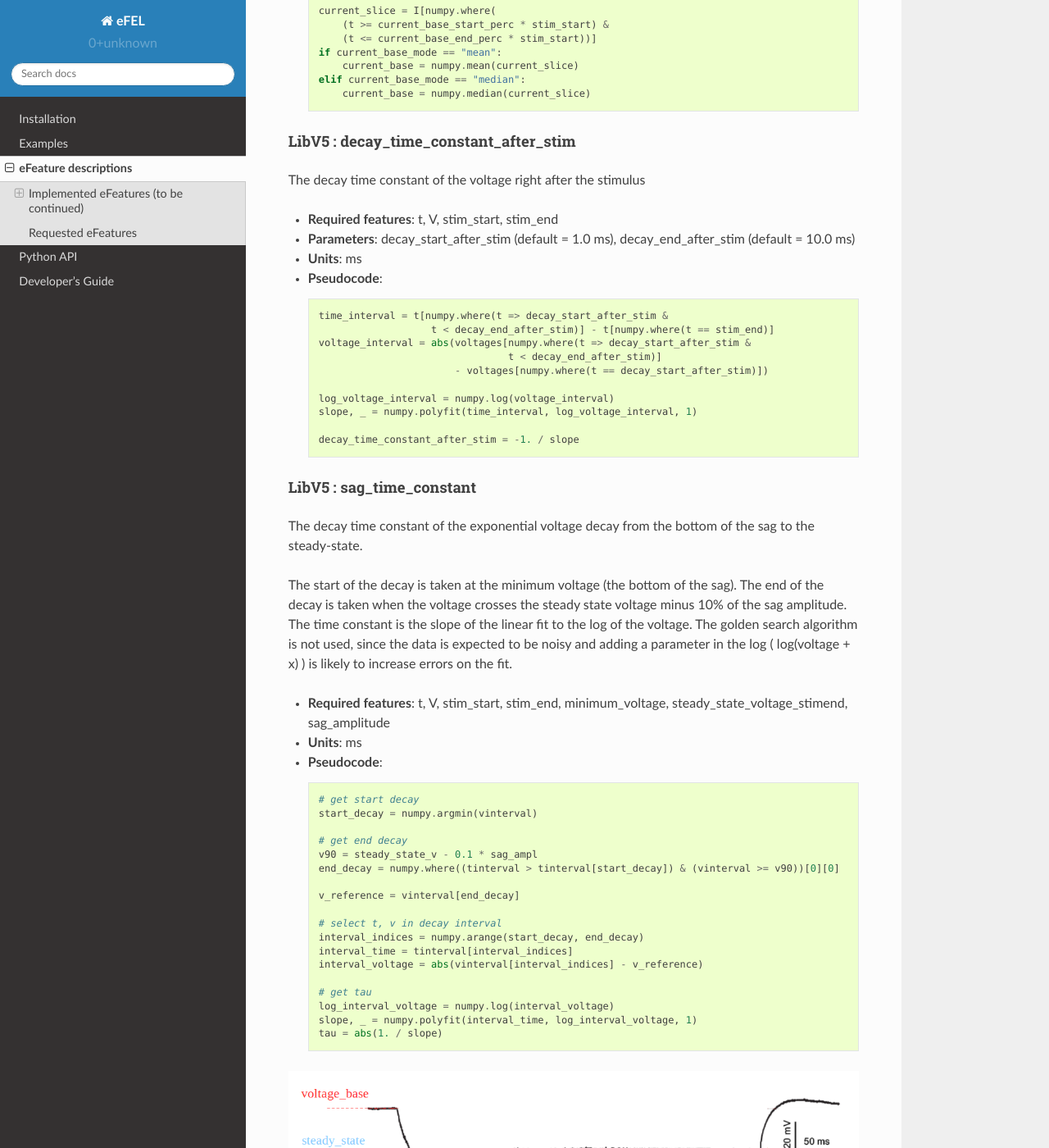
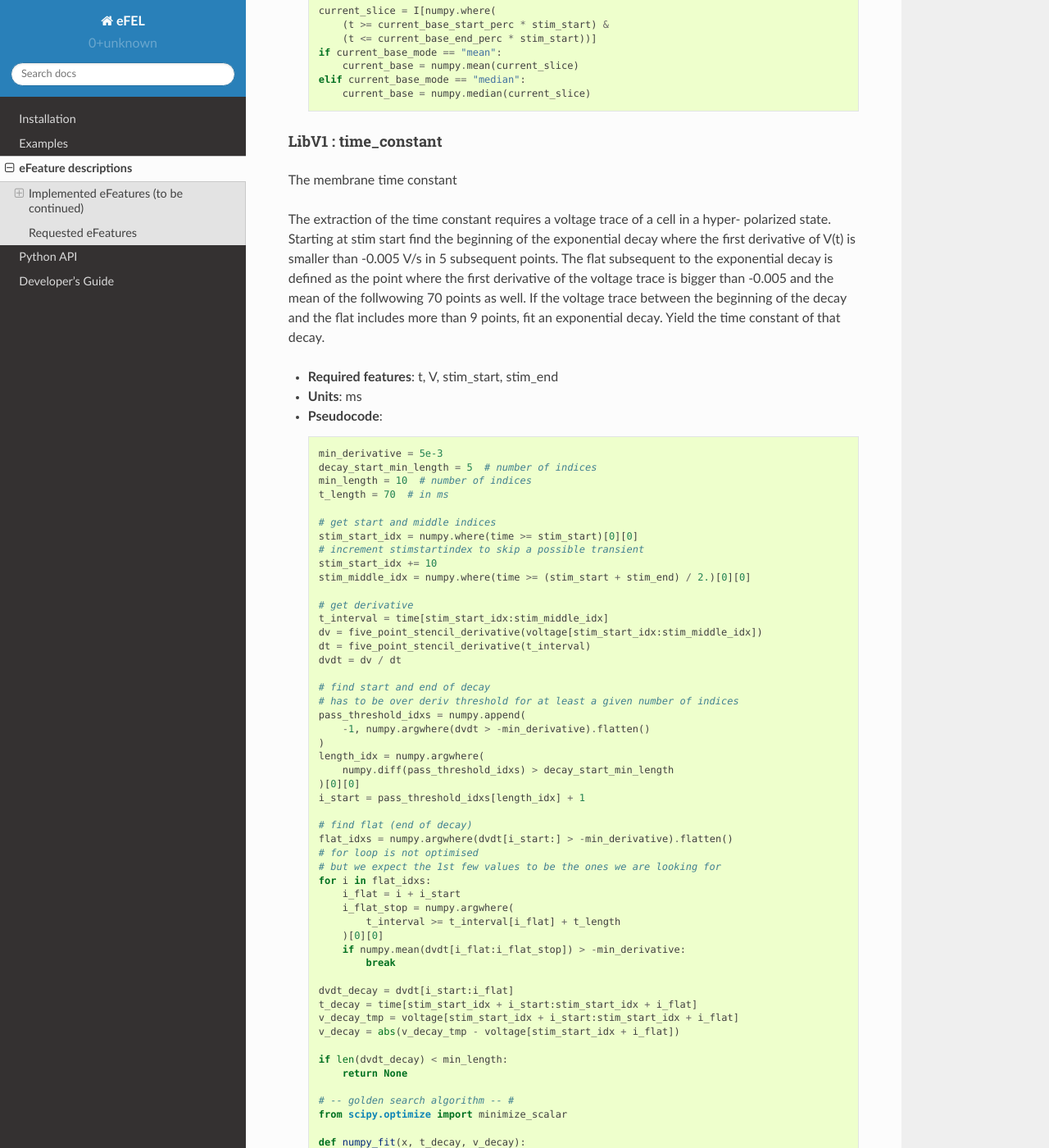
Before and after one commit to BlueBrain/eFEL, a Sphinx documentation site: the page built from docs/source/eFeatures.rst, in a window 1280 px wide and 1400 px high, scrolled down 21558 px. Shown: the whole window at 82% size. Built offline with Sphinx 7.4.7 and the Read the Docs theme 2.0.0, drawn with Linux system fonts in a browser that asks for light colours; some of the changed text lies outside the part shown.

Commit message:
Add doc and test for time_constant

```diff
--- a/docs/source/eFeatures.rst
+++ b/docs/source/eFeatures.rst
@@ -978,6 +978,96 @@ The average current during the last 10% of time before the stimulus.
     elif current_base_mode == "median":
         current_base = numpy.median(current_slice)
 
+LibV1 : time_constant
+~~~~~~~~~~~~~~~~~~~~~
+
+The membrane time constant
+
+The extraction of the time constant requires a voltage trace of a cell in a hyper- polarized state.
+Starting at stim start find the beginning of the exponential decay where the first derivative of V(t) is smaller than -0.005 V/s in 5 subsequent points.
+The flat subsequent to the exponential decay is defined as the point where the first derivative of the voltage trace is bigger than -0.005
+and the mean of the follwowing 70 points as well.
+If the voltage trace between the beginning of the decay and the flat includes more than 9 points, fit an exponential decay.
+Yield the time constant of that decay.
+
+- **Required features**: t, V, stim_start, stim_end
+- **Units**: ms
+- **Pseudocode**: ::
+
+    min_derivative = 5e-3
+    decay_start_min_length = 5  # number of indices
+    min_length = 10  # number of indices
+    t_length = 70  # in ms
+
+    # get start and middle indices
+    stim_start_idx = numpy.where(time >= stim_start)[0][0]
+    # increment stimstartindex to skip a possible transient
+    stim_start_idx += 10
+    stim_middle_idx = numpy.where(time >= (stim_start + stim_end) / 2.)[0][0]
+
+    # get derivative
+    t_interval = time[stim_start_idx:stim_middle_idx]
+    dv = five_point_stencil_derivative(voltage[stim_start_idx:stim_middle_idx])
+    dt = five_point_stencil_derivative(t_interval)
+    dvdt = dv / dt
+
+    # find start and end of decay
+    # has to be over deriv threshold for at least a given number of indices
+    pass_threshold_idxs = numpy.append(
+        -1, numpy.argwhere(dvdt > -min_derivative).flatten()
+    )
+    length_idx = numpy.argwhere(
+        numpy.diff(pass_threshold_idxs) > decay_start_min_length
+    )[0][0]
+    i_start = pass_threshold_idxs[length_idx] + 1
+
+    # find flat (end of decay)
+    flat_idxs = numpy.argwhere(dvdt[i_start:] > -min_derivative).flatten()
+    # for loop is not optimised
+    # but we expect the 1st few values to be the ones we are looking for
+    for i in flat_idxs:
+        i_flat = i + i_start
+        i_flat_stop = numpy.argwhere(
+            t_interval >= t_interval[i_flat] + t_length
+        )[0][0]
+        if numpy.mean(dvdt[i_flat:i_flat_stop]) > -min_derivative:
+            break
+
+    dvdt_decay = dvdt[i_start:i_flat]
+    t_decay = time[stim_start_idx + i_start:stim_start_idx + i_flat]
+    v_decay_tmp = voltage[stim_start_idx + i_start:stim_start_idx + i_flat]
+    v_decay = abs(v_decay_tmp - voltage[stim_start_idx + i_flat])
+
+    if len(dvdt_decay) < min_length:
+        return None
+
+    # -- golden search algorithm -- #
+    from scipy.optimize import minimize_scalar
+
+    def numpy_fit(x, t_decay, v_decay):
+        new_v_decay = v_decay + x
+        log_v_decay = numpy.log(new_v_decay)
+        (slope, _), res, _, _, _ = numpy.polyfit(
+            t_decay, log_v_decay, 1, full=True
+        )
+        range = numpy.max(v_decay) - numpy.min(v_decay)
+        return res / (range * range)
+
+    max_bound = min_derivative * 200.
+    golden_bracket = [0, max_bound]
+    result = minimize_scalar(
+        numpy_fit,
+        args=(t_decay, v_decay),
+        bracket=golden_bracket,
+        method='golden',
+    )
+
+    # -- fit -- #
+    log_v_decay = numpy.log(v_decay + result.x)
+    slope, _ = numpy.polyfit(t_decay, log_v_decay, 1)
+
+    time_constant = -1. / slope
+
 LibV5 : decay_time_constant_after_stim
 ~~~~~~~~~~~~~~~~~~~~~~~~~~~~~~~~~~~~~~
 
```
Also changed, not shown: 1 other file.
